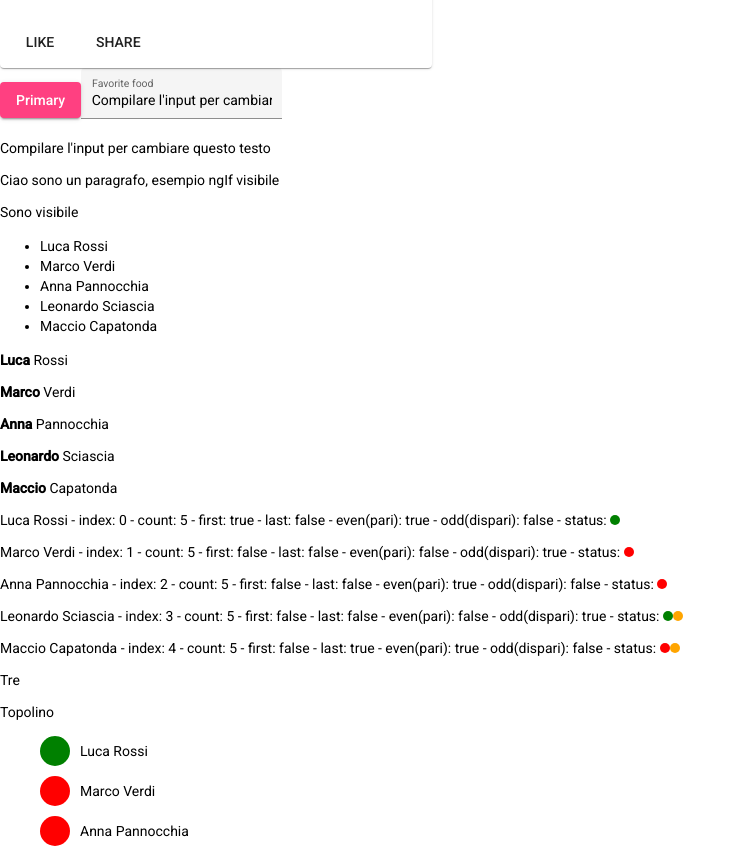
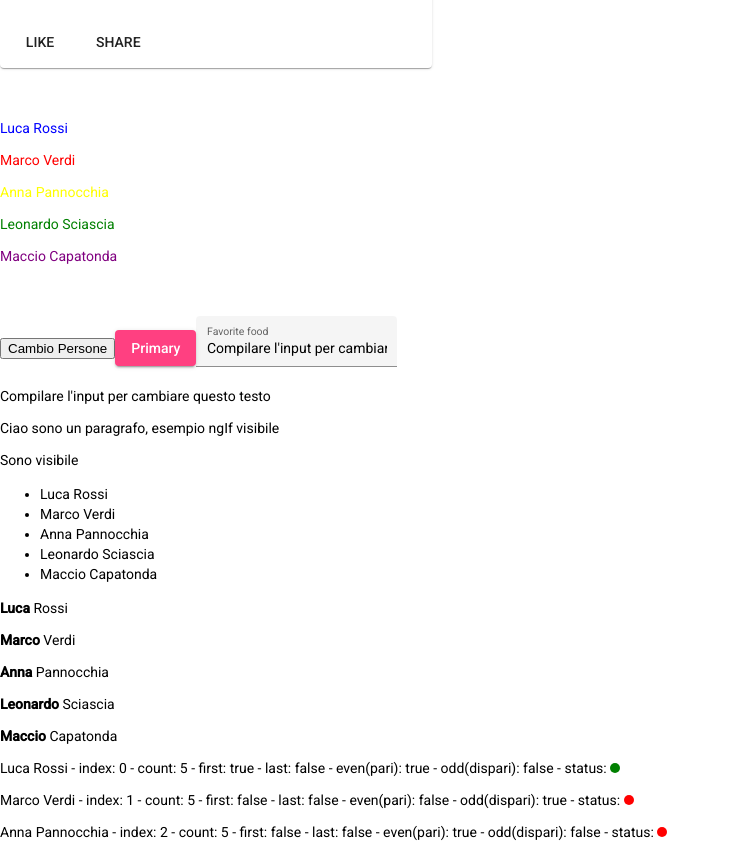
Before and after one commit to marcocrupi/angular-course, an Angular app: page / in a window 1280 px wide. Shown: the part 788-1642 px from the top of the page, without its empty margins (0-746 px from the left). Built offline with nearby package versions, Linux system fonts and the light colour scheme.

Commit message:
add Dati Parent to Child lesson 17

```diff
--- a/src/app/app.component.html
+++ b/src/app/app.component.html
@@ -1,4 +1,8 @@
-<app-prova></app-prova>
+<!-- Per passare la variabile persone in app.component.ts
+a prova.component dobbiamo usare il property binding -->
+<app-prova [data]="persone"></app-prova>
+
+<button (click)="onClickChangePersone()">Cambio Persone</button>
 
 <button mat-raised-button color="accent" (click)="onClick(this)">
   Primary
--- a/src/app/app.component.ts
+++ b/src/app/app.component.ts
@@ -38,6 +38,41 @@ export class AppComponent {
     { nome: 'Maccio', cognome: 'Capatonda', isOnline: false, color: 'purple' },
   ];
 
+  onClickChangePersone() {
+    this.persone = [
+      {
+        nome: 'Luca Change',
+        cognome: 'Rossi',
+        isOnline: true,
+        color: 'blue',
+      },
+      {
+        nome: 'Marco Change',
+        cognome: 'Verdi',
+        isOnline: false,
+        color: 'red',
+      },
+      {
+        nome: 'Anna Change',
+        cognome: 'Pannocchia',
+        isOnline: false,
+        color: 'yellow',
+      },
+      {
+        nome: 'Leonardo Change',
+        cognome: 'Sciascia',
+        isOnline: true,
+        color: 'green',
+      },
+      {
+        nome: 'Maccio Change',
+        cognome: 'Capatonda',
+        isOnline: false,
+        color: 'purple',
+      },
+    ];
+  }
+
   numero = 3;
   stringa = 'Topolino';
   color = 'green';
--- a/src/app/prova/prova.component.html
+++ b/src/app/prova/prova.component.html
@@ -3,9 +3,11 @@
   <mat-card-subtitle>Dog Breed</mat-card-subtitle>
   <mat-card-content>
     <p>This card indeterminates progress bar.</p>
-    <p>The Shiba Inu is the smallest of the six original and distinct spitz breeds of dog
-    from Japan. A small, agile dog that copes very well with mountainous terrain, the Shiba Inu was
-    originally bred for hunting.</p>
+    <p>
+      The Shiba Inu is the smallest of the six original and distinct spitz
+      breeds of dog from Japan. A small, agile dog that copes very well with
+      mountainous terrain, the Shiba Inu was originally bred for hunting.
+    </p>
   </mat-card-content>
   <mat-card-actions>
     <button mat-button>LIKE</button>
@@ -13,7 +15,9 @@
   </mat-card-actions>
 </mat-card>
 
-<button mat-raised-button color="primary" [disabled]="isDisabled">Primary</button>
+<button mat-raised-button color="primary" [disabled]="isDisabled">
+  Primary
+</button>
 
 <mat-card class="example-card">
   <mat-card-header>
@@ -21,12 +25,12 @@
     <mat-card-title>Shiba Inu</mat-card-title>
     <mat-card-subtitle>Dog Breed</mat-card-subtitle>
   </mat-card-header>
-  <img mat-card-image [src]="immagine" alt="Photo of a Shiba Inu">
+  <img mat-card-image [src]="immagine" alt="Photo of a Shiba Inu" />
   <mat-card-content>
     <p>
-      The Shiba Inu is the smallest of the six original and distinct spitz breeds of dog from Japan.
-      A small, agile dog that copes very well with mountainous terrain, the Shiba Inu was originally
-      bred for hunting.
+      The Shiba Inu is the smallest of the six original and distinct spitz
+      breeds of dog from Japan. A small, agile dog that copes very well with
+      mountainous terrain, the Shiba Inu was originally bred for hunting.
     </p>
   </mat-card-content>
   <mat-card-actions>
@@ -34,3 +38,11 @@
     <button mat-button>SHARE</button>
   </mat-card-actions>
 </mat-card>
+
+<div [ngStyle]="{ 'margin': '50px 0' }">
+  <div *ngFor="let persona of data">
+    <p [ngStyle]="{ color: persona.color }">
+      {{ persona.nome }} {{ persona.cognome }}
+    </p>
+  </div>
+</div>
--- a/src/app/prova/prova.component.ts
+++ b/src/app/prova/prova.component.ts
@@ -5,8 +5,11 @@ import {
   AfterViewInit,
   Component,
   DoCheck,
+  Input,
+  OnChanges,
   OnDestroy,
   OnInit,
+  SimpleChanges,
 } from '@angular/core';
 
 @Component({
@@ -24,7 +27,7 @@ import {
 // AfterViewInit,
 // DoCheck,
 // OnDestroy
-export class ProvaComponent implements OnInit {
+export class ProvaComponent implements OnInit, OnChanges {
   cani = [
     {
       nome: 'roger',
@@ -48,6 +51,11 @@ export class ProvaComponent implements OnInit {
     console.log('costruttore');
   }
 
+  // Quando si scrive, dovrebbe essere importato automaticamente
+  // da Angular. La variabile data quindi ha un decoratore chiamato
+  // Input, perché il suo valore arriva dall'esterno.
+  @Input() data: any;
+
   // ng è Angular, On è un event, Init sta per Initialization
   ngOnInit(): void {
     console.log('ngOnInit');
@@ -66,6 +74,14 @@ export class ProvaComponent implements OnInit {
       }
       counter++;
     }, 5000);
+
+    console.log('Dati passati da app.component:', this.data);
+  }
+
+  ngOnChanges(changes: SimpleChanges): void {
+    // In questo modo riportiamo su console i vari cambiamenti
+    // del componente.
+    console.log(changes)
   }
 
   // Tramite la correzione rapida abbiamo implementato tutte le interfacce
```
Also changed, not shown: 1 other file (tests, documents, lock files or other folders).
